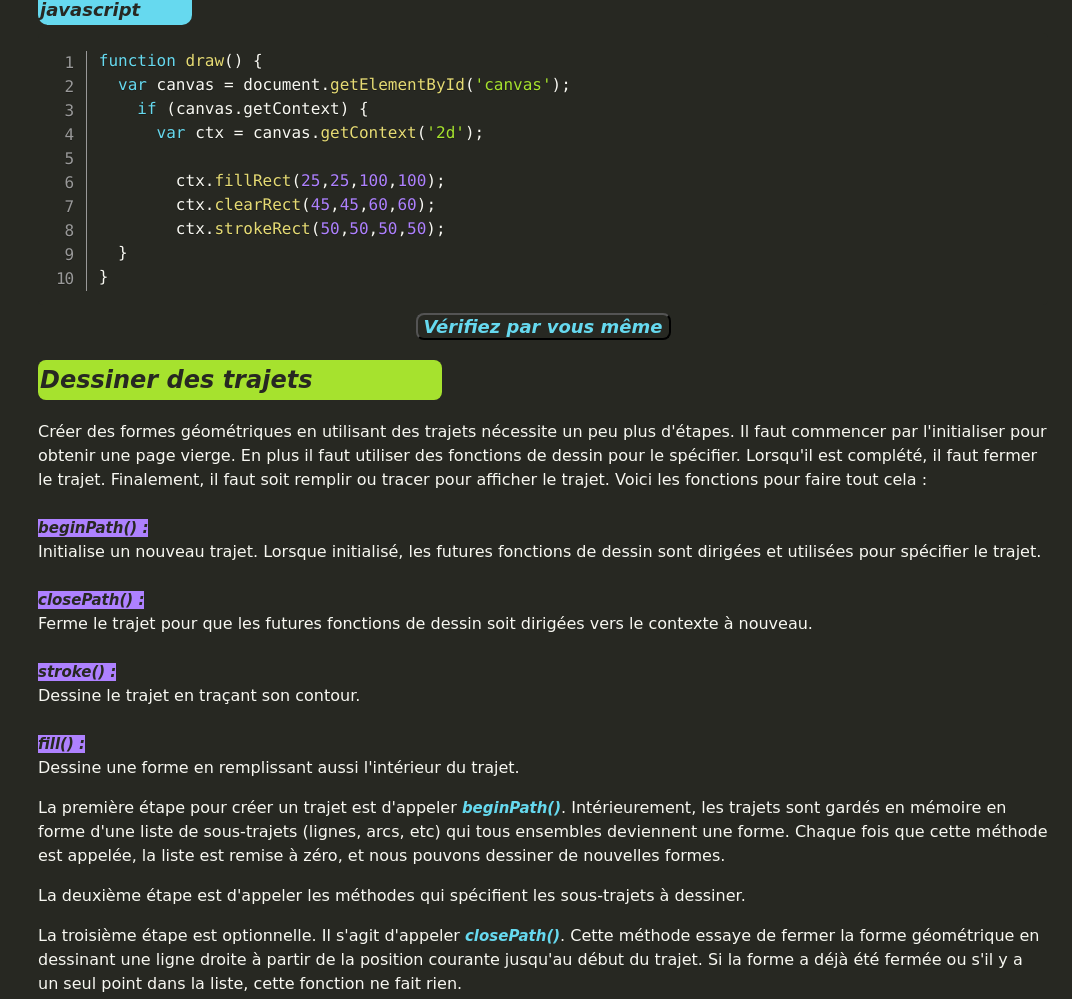
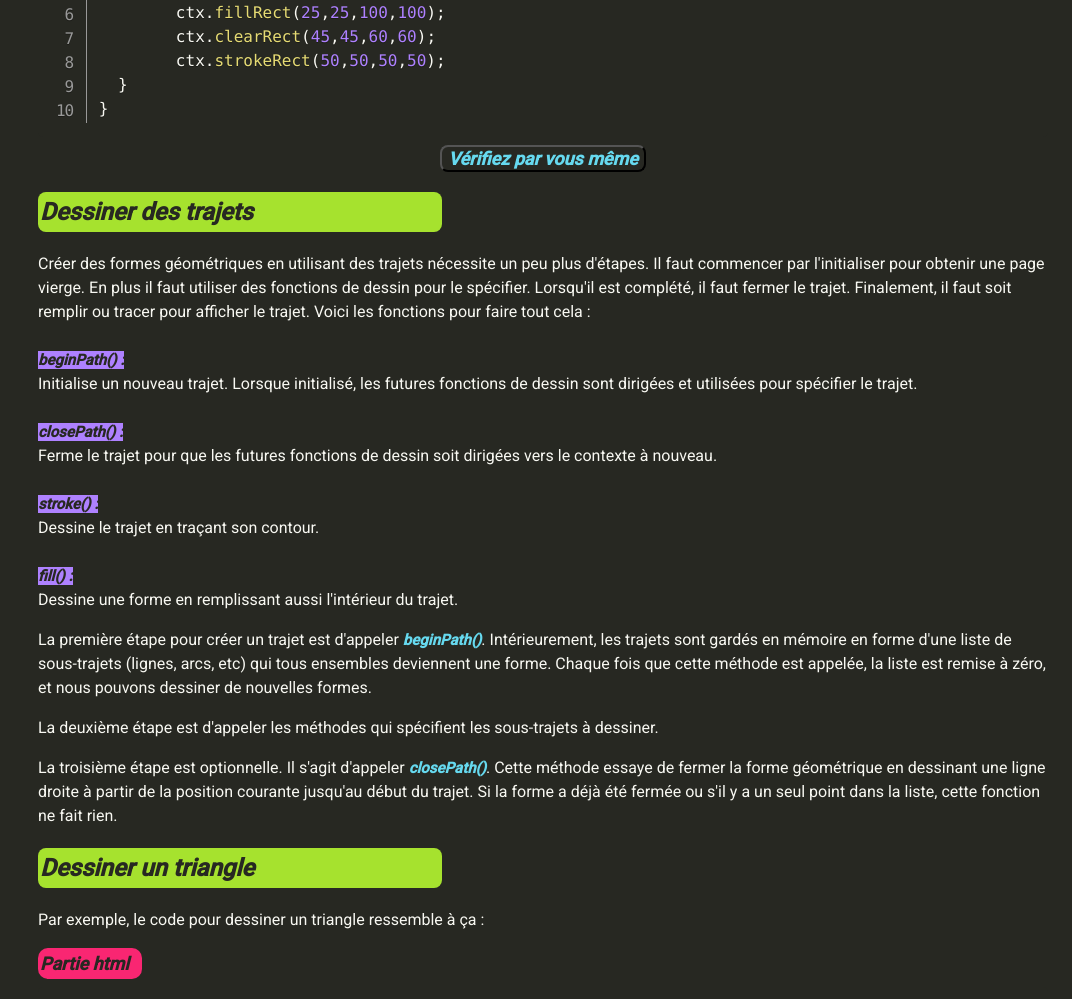
Before and after one commit to JeanSairien/Canvas, a plain HTML site: page users/David/tuto/index.html in a window 1280 px wide. Shown: the part 2068-3067 px from the top of the page, without its empty margins (208-1280 px from the left). Drawn offline with Linux system fonts and the light colour scheme.

Commit message:
modif police

```diff
--- a/users/David/tuto/design_tuto/designtuto.sass
+++ b/users/David/tuto/design_tuto/designtuto.sass
@@ -5,7 +5,7 @@ body
   font-family: "Helvetica", "Arial", sans-serif
   line-height: 1.5
   padding: 4em 1em
-  font-family: cursive
+  font-family: "Roboto", sans-serif
   background-color: #272822
   color: #f8f8f2
   position: relative
@@ -21,7 +21,7 @@ input
   border-radius: 8px
   font-style: oblique
   font-weight: bold
-  font-family: cursive
+  font-family: "Roboto", sans-serif
   font-size: 18px
   color: #66d9ef
   cursor: pointer
```
Also changed, not shown: users/David/tuto/design_tuto/designtuto.css, users/David/tuto/design_tuto/designtuto.min.css.
